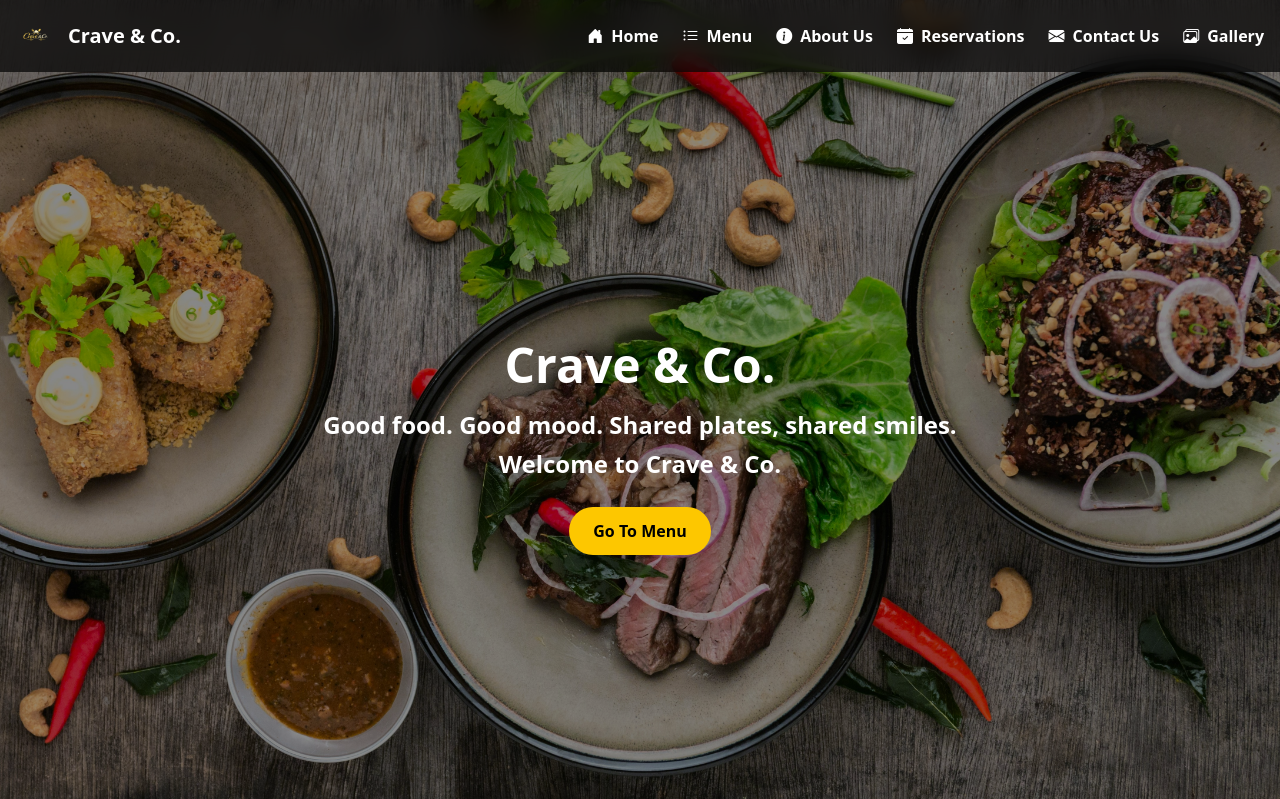
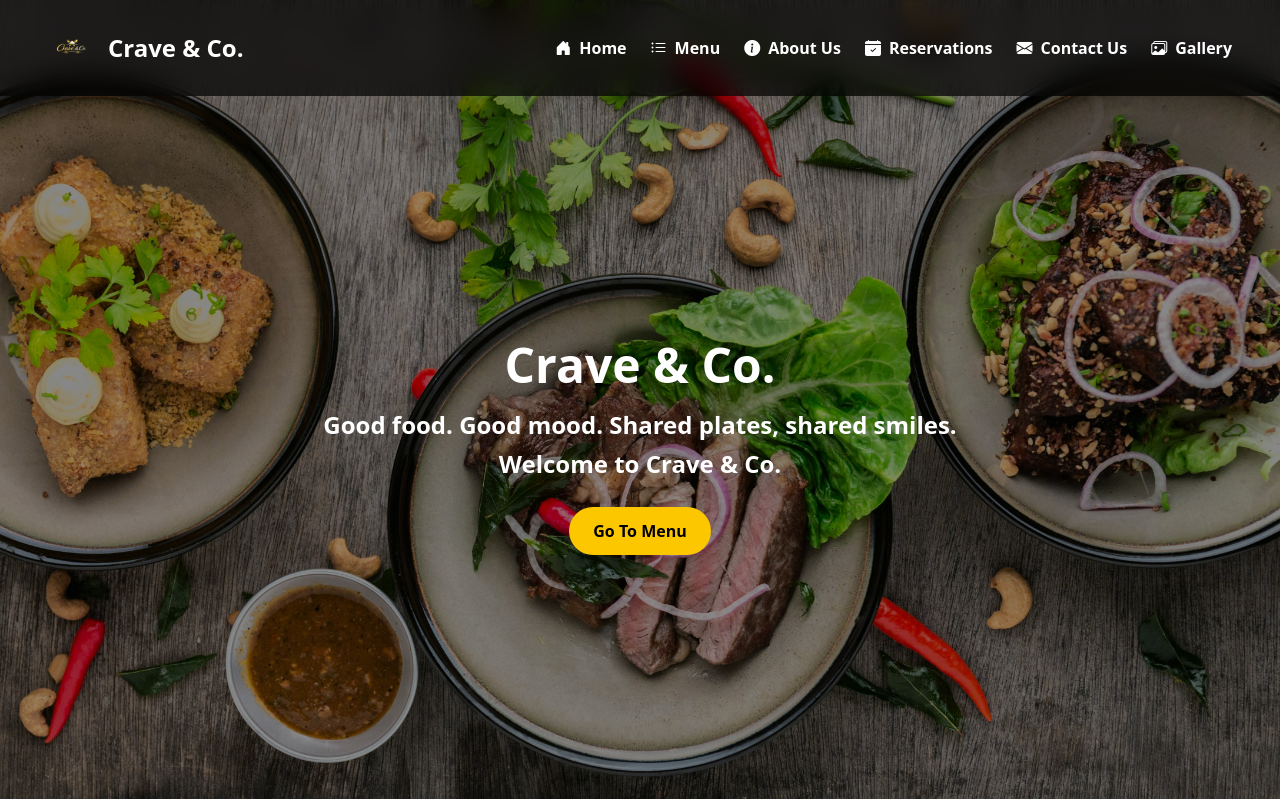
Before and after one commit to aela-ms/restaurant_management_system, a Django app: page / in a window 1280 px wide. Shown: the top 799 px of the page. Run offline with Django 4.2, Linux system fonts and the light colour scheme; some web fonts are replaced.

Commit message:
Update navbar layout and styling

```diff
--- a/templates/restaurant/home.html
+++ b/templates/restaurant/home.html
@@ -14,7 +14,7 @@
 </head>
 <body class="bg-gray-50 text-gray-800">
 
-    <!-- Include Header -->
+    <!-- Including Header -->
     {% include 'restaurant/partials/header.html' %}
 
     <!-- Hero section -->
--- a/templates/restaurant/partials/header.html
+++ b/templates/restaurant/partials/header.html
@@ -1,11 +1,15 @@
 {% load static %}
 <nav class="fixed top-0 w-full bg-black/70 backdrop-blur-md text-white z-50">
-    <div class="flex items-center justify-between px-4 py-4">
+    <!-- py-6 for increased height; justify-center + container centering brings everything towards the middle -->
+    <div class="max-w-7xl mx-auto flex items-center justify-between px-12 py-6">
+
+      <!-- Logo Section -->
       <a href="{% url 'home' %}" class="flex items-center gap-3">
-        <img src="{% static 'Images/logo.png' %}" class="h-10" alt="Crave & Co. Logo">
-        <h4 class="text-xl font-bold">Crave & Co.</h4>
+        <img src="{% static 'Images/logo.png' %}" class="h-12" alt="Crave & Co. Logo">
+        <h4 class="text-2xl font-bold">Crave & Co.</h4>
       </a>
 
+      <!-- Navigation Links -->
       <div class="hidden md:flex gap-6">
         <a href="{% url 'home' %}" class="flex items-center gap-2 font-semibold hover:text-yellow-400 transition">
           <i class="bi bi-house-door-fill"></i> Home
@@ -26,5 +30,6 @@
           <i class="bi bi-images"></i> Gallery
         </a>
       </div>
+
     </div>
 </nav>
```
